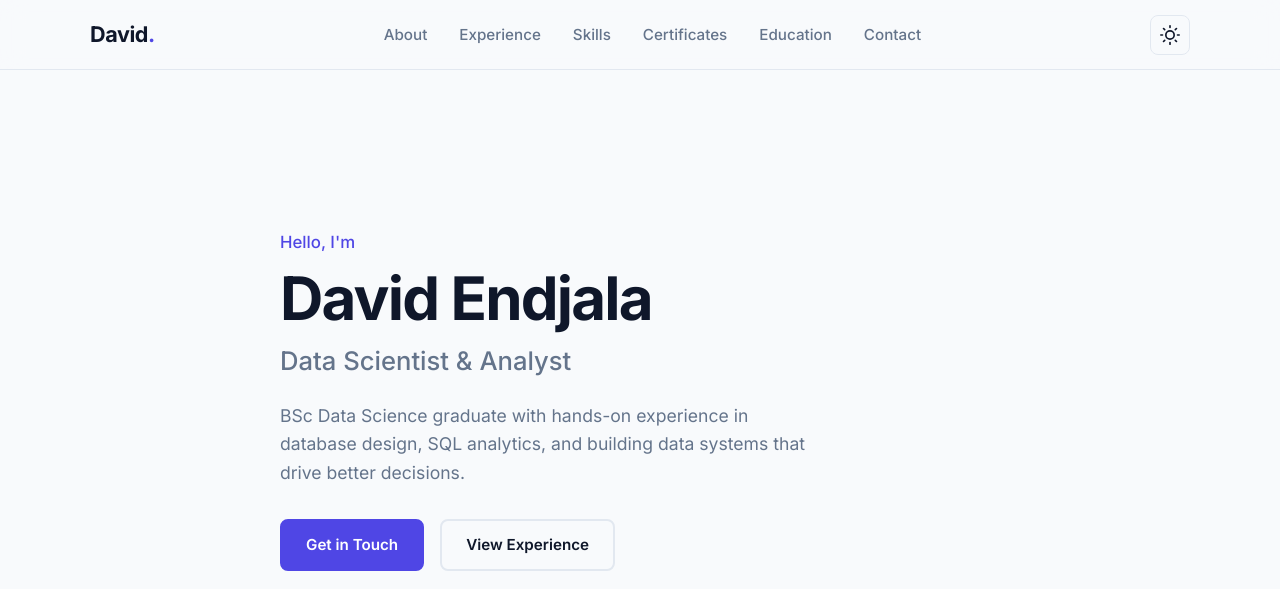
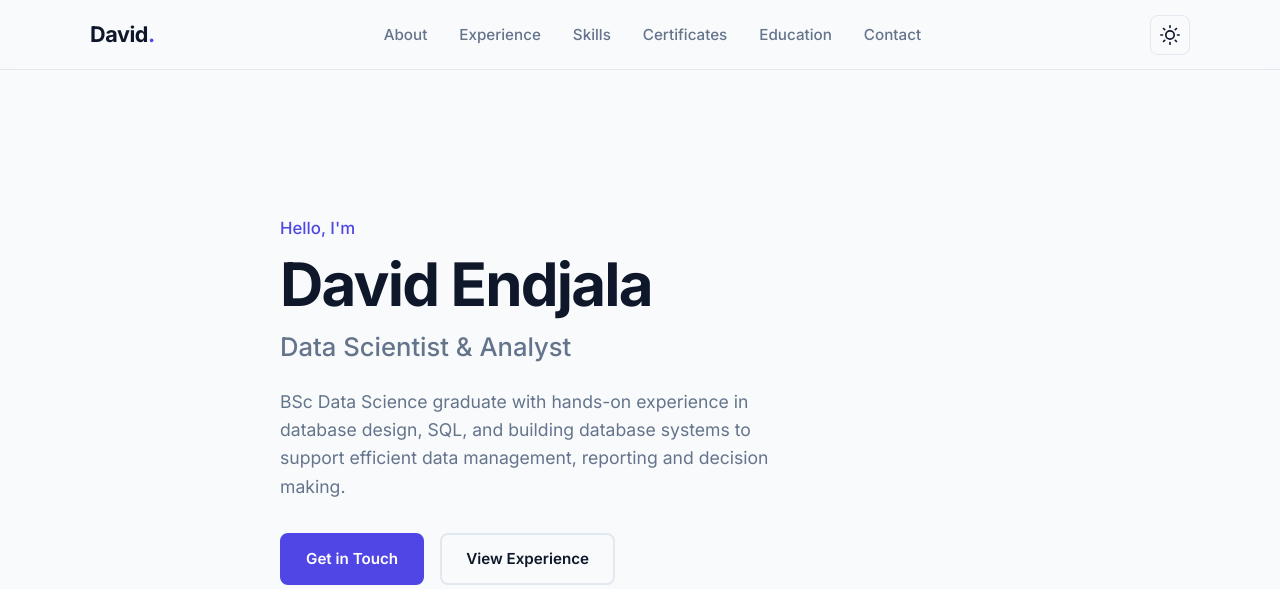
Before and after one commit to David563-lab/My-Portfolio, a plain HTML site: page index.html in a window 1280 px wide. Shown: the top 589 px of the page. Drawn offline with Linux system fonts and the light colour scheme; a script that the page names is missing.

```diff
--- a/index.html
+++ b/index.html
@@ -55,7 +55,7 @@
         <p class="hero-title">Data Scientist & Analyst</p>
         <p class="hero-subtitle">
           BSc Data Science graduate with hands-on experience in database design,
-          SQL analytics, and building data systems that drive better decisions.
+          SQL, and building database systems to support efficient data management, reporting and decision making.
         </p>
         <div class="hero-cta">
           <a href="#contact" class="btn btn-primary">Get in Touch</a>
@@ -207,7 +207,7 @@
             <h3>Bachelor of Science in Data Science</h3>
             <p class="edu-school">University of Namibia</p>
             <p class="edu-location">Windhoek, Namibia</p>
-            <p class="edu-note">Awaiting formal graduation — October 2026</p>
+
           </article>
           <article class="edu-card">
             <div class="edu-year">2017 – 2021</div>
```
